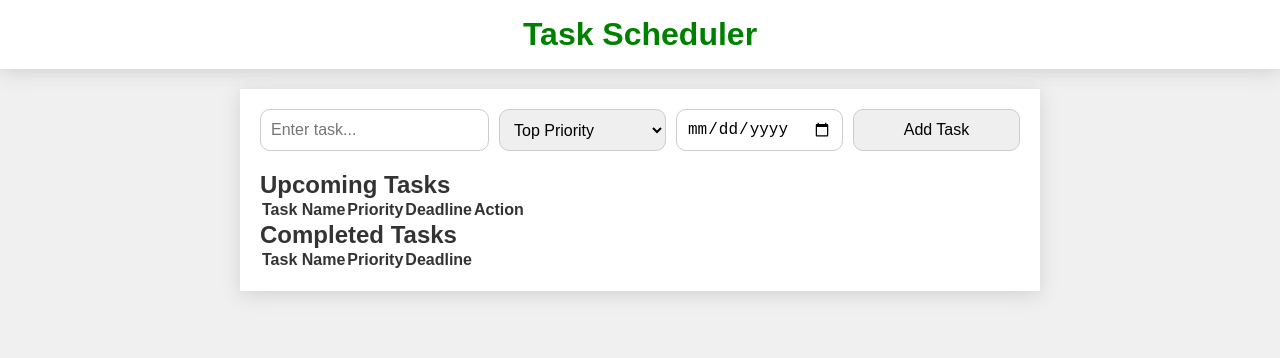
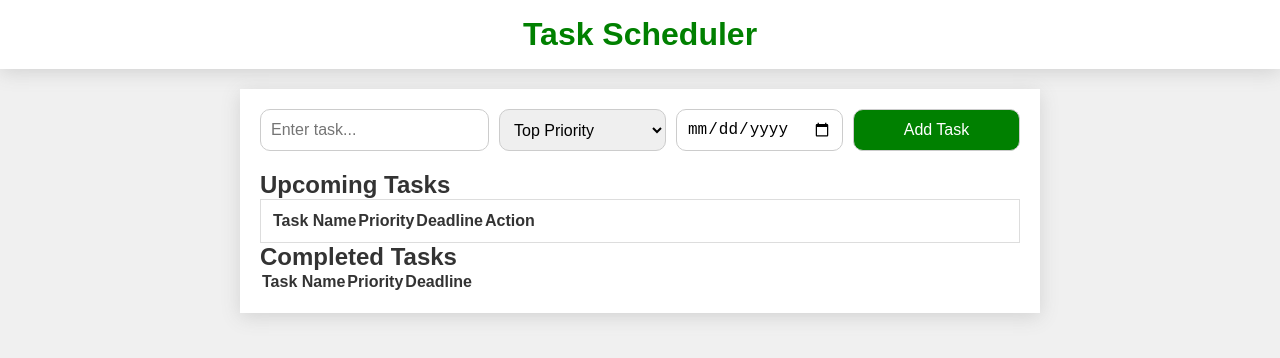
Before and after one commit to CornveliousFarva/task-scheduler-react, a React (Create React App) app: page / in a window 1280 px wide. Shown: the top 358 px of the page. Built offline with nearby package versions, Linux system fonts and the light colour scheme.

Commit message:
Added button, mark-done, and task list CSS.

```diff
--- a/src/App.css
+++ b/src/App.css
@@ -44,3 +44,26 @@ main{
   flex: 1;
   border-radius: 10px;
 }
+
+button{
+  background-color: green;
+  color: white;
+  border: none;
+  cursor: pointer;
+}
+
+.mark-done{
+  padding: 10px;
+  font-size: 16px;
+  flex: 1;
+  border-radius: 15px;
+  background-color: crimson;
+  color: white;
+  border: none;
+  cursor: pointer;
+}
+
+.task-list{
+  border: 1px solid #ddd;
+  padding: 10px;
+}
```
